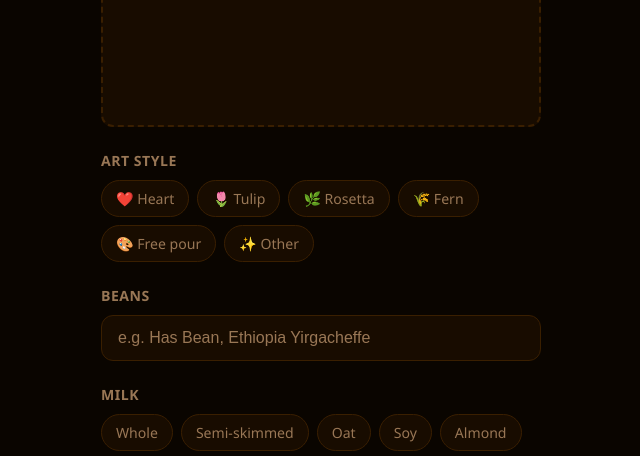
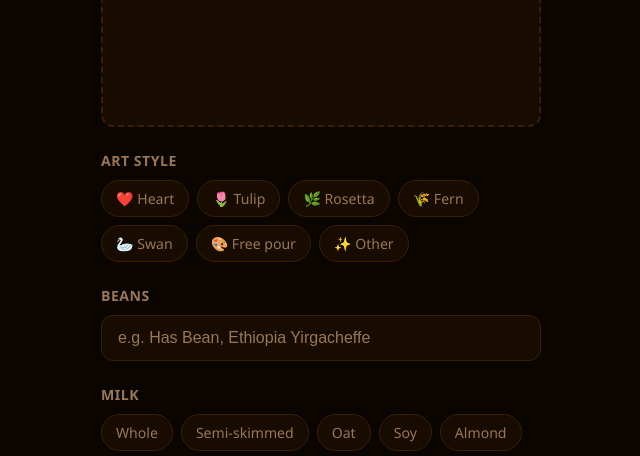
Before and after one commit to KevKelly00/daily-shot, a plain HTML site: page log.html in a window 1280 px wide. Shown: the part 309-765 px from the top of the page, without its empty margins (319-959 px from the left). Drawn offline with Linux system fonts and the light colour scheme; a script that the page names is missing.

Commit message:
Add Swan to art style options

```diff
--- a/log.html
+++ b/log.html
@@ -147,6 +147,7 @@
           <div class="chip" data-value="Tulip">🌷 Tulip</div>
           <div class="chip" data-value="Rosetta">🌿 Rosetta</div>
           <div class="chip" data-value="Fern">🌾 Fern</div>
+          <div class="chip" data-value="Swan">🦢 Swan</div>
           <div class="chip" data-value="Free pour">🎨 Free pour</div>
           <div class="chip" data-value="Other">✨ Other</div>
         </div>
```
